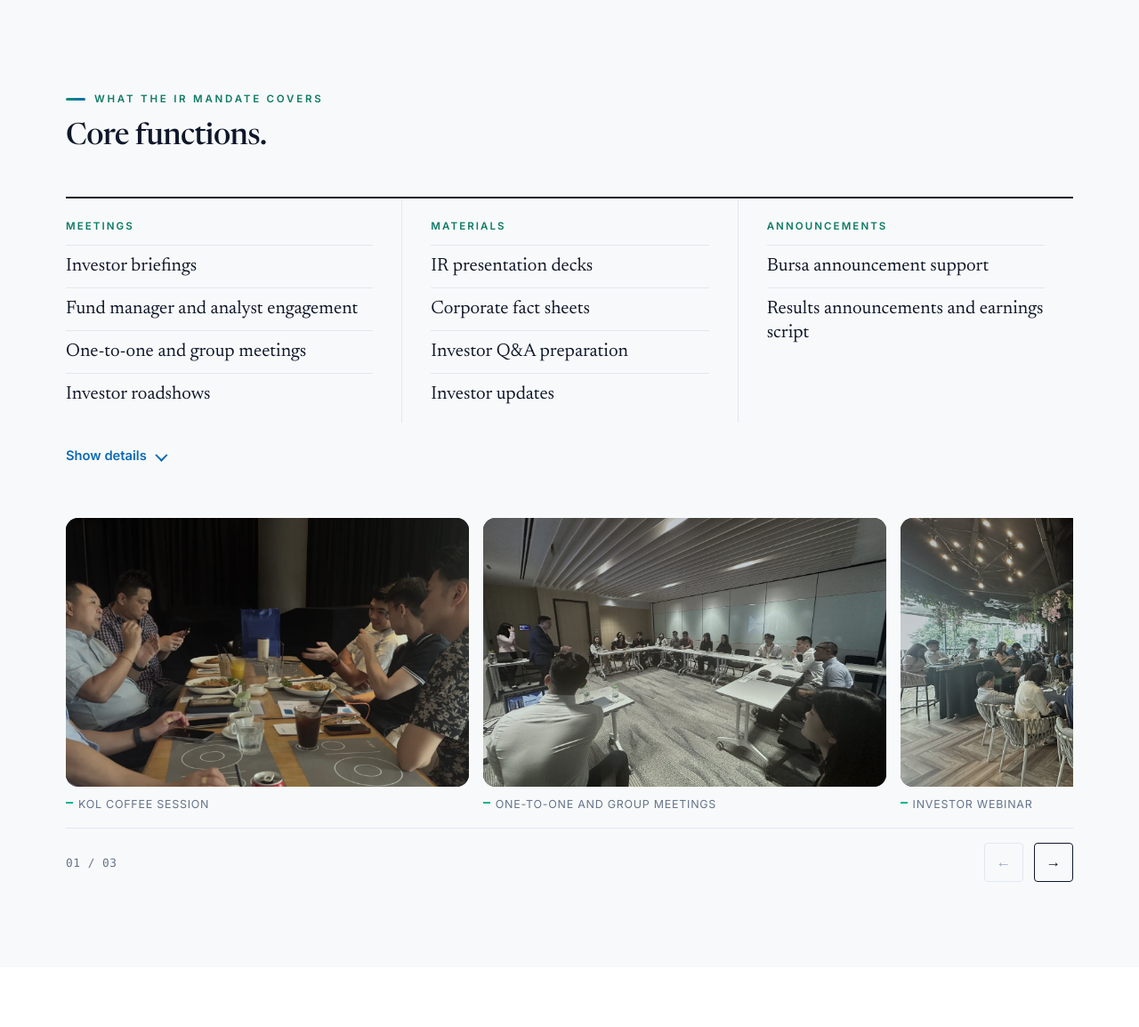
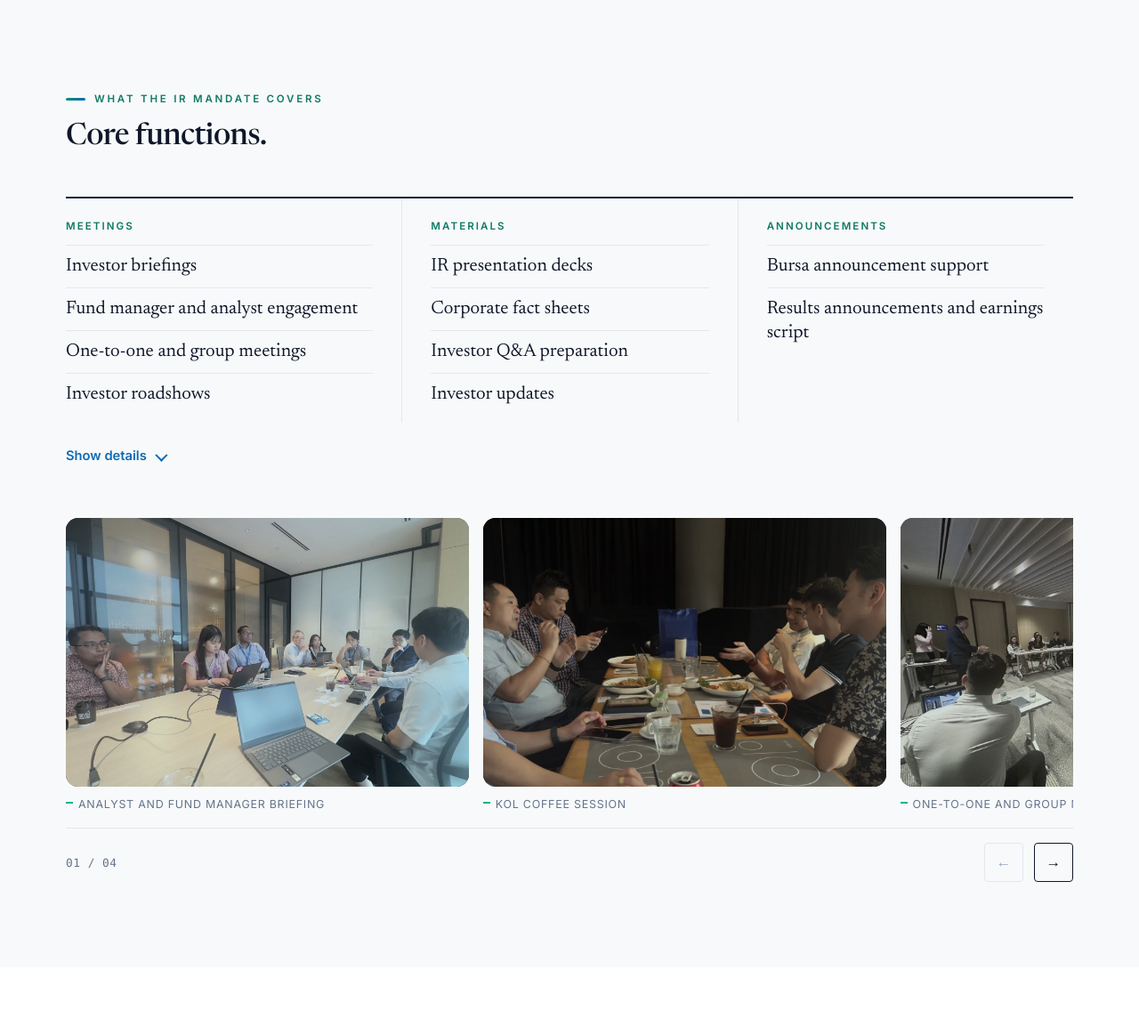
Before and after one commit to thenja96/Aegis-Website, a PHP site: page /services/investor-relations.html in a window 1280 px wide. Shown: the part 2705-3859 px from the top of the page at 89% size. Run offline with PHP 8.4, Linux system fonts and the light colour scheme.

Commit message:
Add analyst and fund manager briefing photo to IR gallery (screens and whiteboard blurred)
Co-Authored-By: Claude Opus 5.5 <noreply@anthropic.com>

```diff
--- a/_src/pages/services-investor-relations.html
+++ b/_src/pages/services-investor-relations.html
@@ -94,6 +94,7 @@ path: services/investor-relations.html
       </div></details>
     </div>
     <div class="photo-grid reveal" style="margin-top:var(--s6)">
+      <figure><img src="../assets/photos/ir-analyst-fund-briefing.jpg" alt="Analyst and fund manager briefing" loading="lazy"><figcaption>Analyst and fund manager briefing</figcaption></figure>
       <figure><img src="../assets/photos/ir-kol-coffee.jpg" alt="KOL coffee session" loading="lazy"><figcaption>KOL coffee session</figcaption></figure>
       <figure><img src="../assets/photos/ir-boardroom-briefing.jpg" alt="One-to-one and group investor meetings" loading="lazy"><figcaption>One-to-one and group meetings</figcaption></figure>
       <figure><img src="../assets/photos/ir-webinar.jpg" alt="Investor webinar" loading="lazy"><figcaption>Investor webinar</figcaption></figure>
--- a/services/investor-relations.html
+++ b/services/investor-relations.html
@@ -162,6 +162,7 @@
       </div></details>
     </div>
     <div class="photo-grid reveal" style="margin-top:var(--s6)">
+      <figure><div class="frame"><picture><source srcset="../assets/photos/ir-analyst-fund-briefing.webp" type="image/webp"><img src="../assets/photos/ir-analyst-fund-briefing.jpg" alt="Analyst and fund manager briefing" loading="lazy" width="1688" height="1125" data-i="cd968e9098"></picture></div><figcaption data-e="26152a2e9a">Analyst and fund manager briefing</figcaption></figure>
       <figure><div class="frame"><picture><source srcset="../assets/photos/ir-kol-coffee.webp" type="image/webp"><img src="../assets/photos/ir-kol-coffee.jpg" alt="KOL coffee session" loading="lazy" width="1410" height="940" data-i="8c7e72dfe5"></picture></div><figcaption data-e="9f0f24bde5">KOL coffee session</figcaption></figure>
       <figure><div class="frame"><picture><source srcset="../assets/photos/ir-boardroom-briefing.webp" type="image/webp"><img src="../assets/photos/ir-boardroom-briefing.jpg" alt="One-to-one and group investor meetings" loading="lazy" width="1280" height="960" data-i="11b7d3f06e"></picture></div><figcaption data-e="fed51fad1d">One-to-one and group meetings</figcaption></figure>
       <figure><div class="frame"><picture><source srcset="../assets/photos/ir-webinar.webp" type="image/webp"><img src="../assets/photos/ir-webinar.jpg" alt="Investor webinar" loading="lazy" width="1280" height="960" data-i="1c8b2b4f94"></picture></div><figcaption data-e="e0706b7418">Investor webinar</figcaption></figure>
```
Also changed, not shown: aegis/data/manifest.php (+1 -1 lines), assets/photos/ir-analyst-fund-briefing.jpg (added), assets/photos/ir-analyst-fund-briefing.webp (added).
